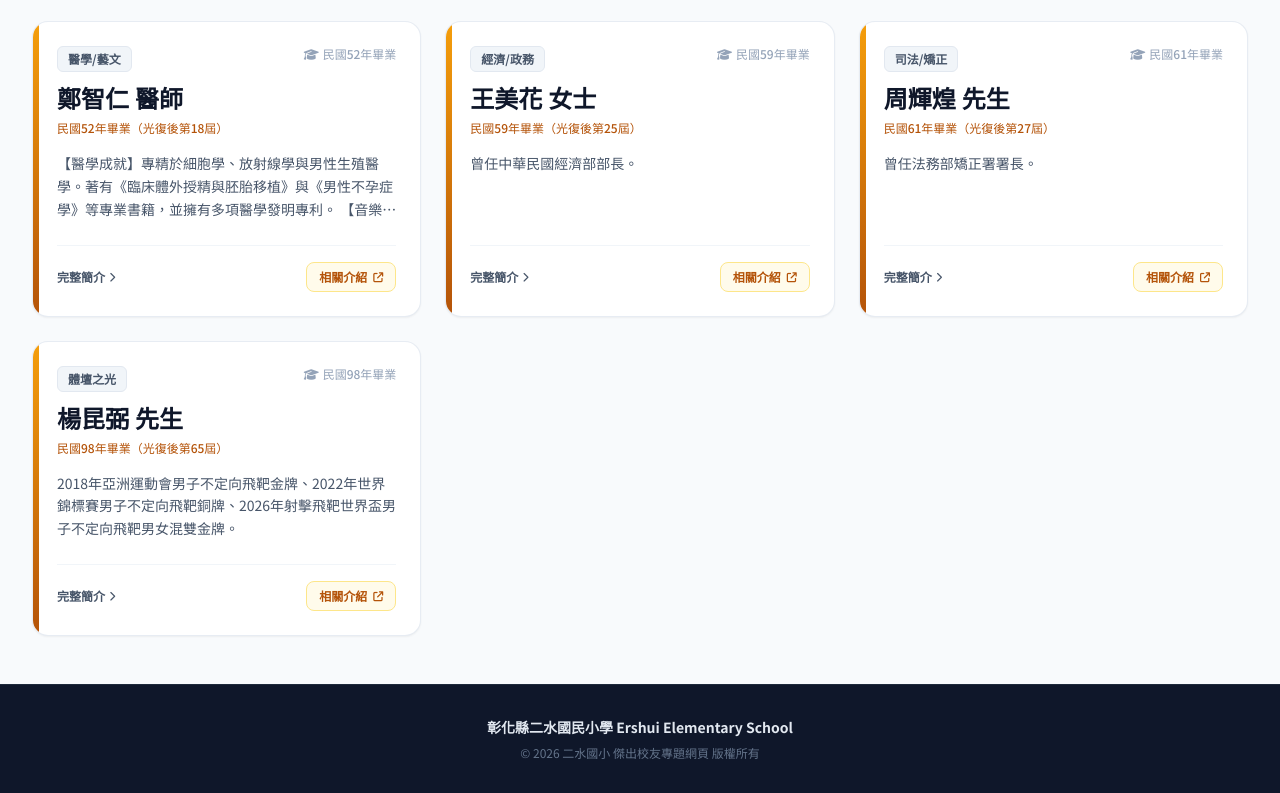
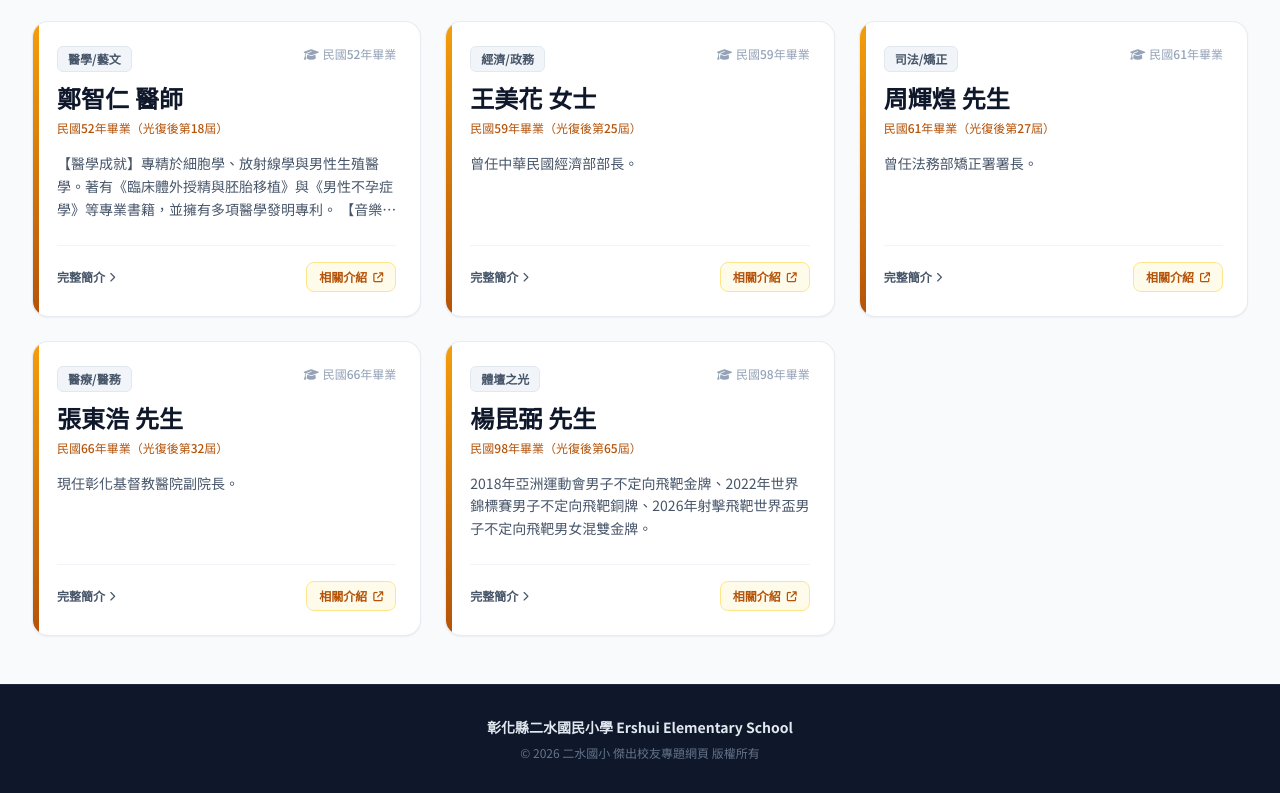
Before and after one commit to kux-eses/alumni, a plain HTML site: page index.html in a window 1280 px wide. Shown: the part 804-1597 px from the top of the page. Drawn offline with nearby package versions, Linux system fonts and the light colour scheme.

Commit message:
Update index.html

```diff
--- a/index.html
+++ b/index.html
@@ -200,6 +200,15 @@
                 tag: "司法/矯正"
             },
             {
+                id: 8,
+                name: "張東浩 先生",
+                period: "post",
+                gradYear: "民國66年畢業（光復後第32屆）",
+                achievement: "現任彰化基督教醫院副院長。",
+                link: "https://health.tvbs.com.tw/expert/cch025",
+                tag: "醫療/醫務"
+            },
+            {
                 id: 6,
                 name: "楊昆弼 先生",
                 period: "post",
```
